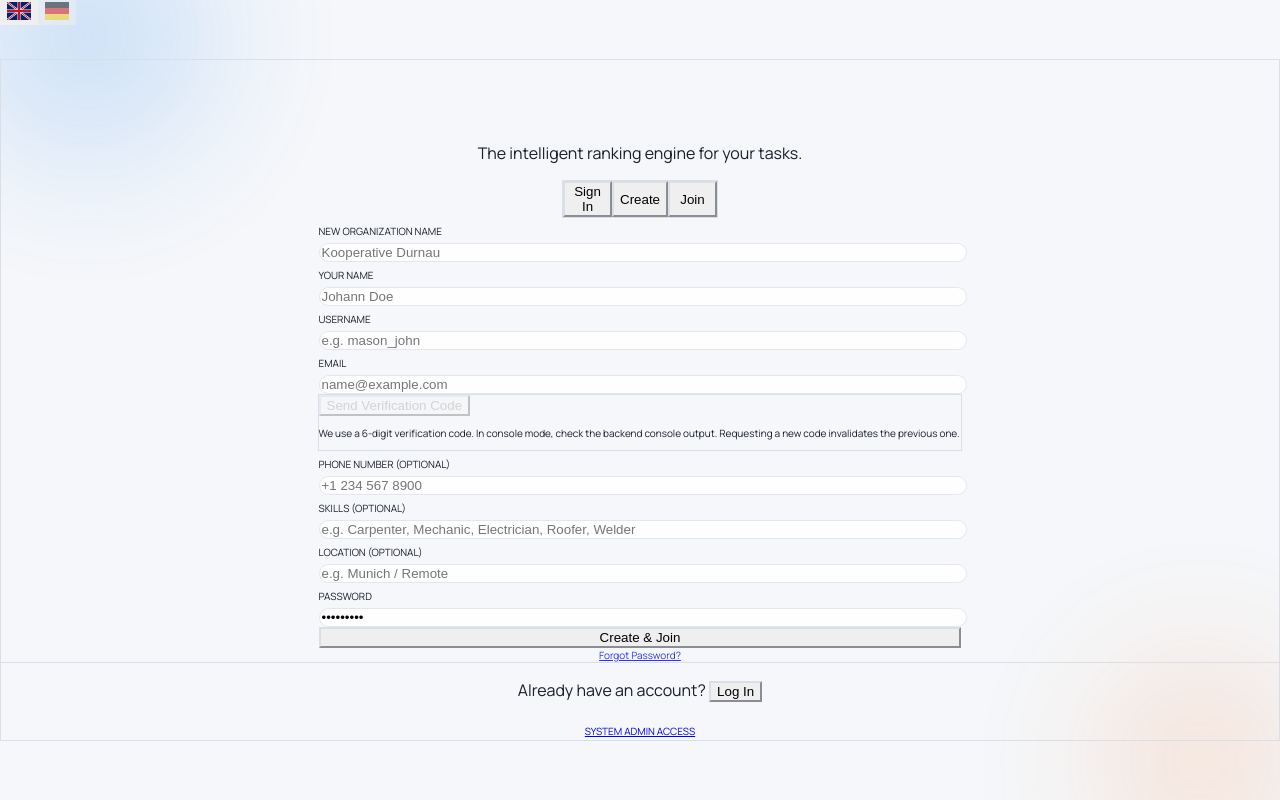
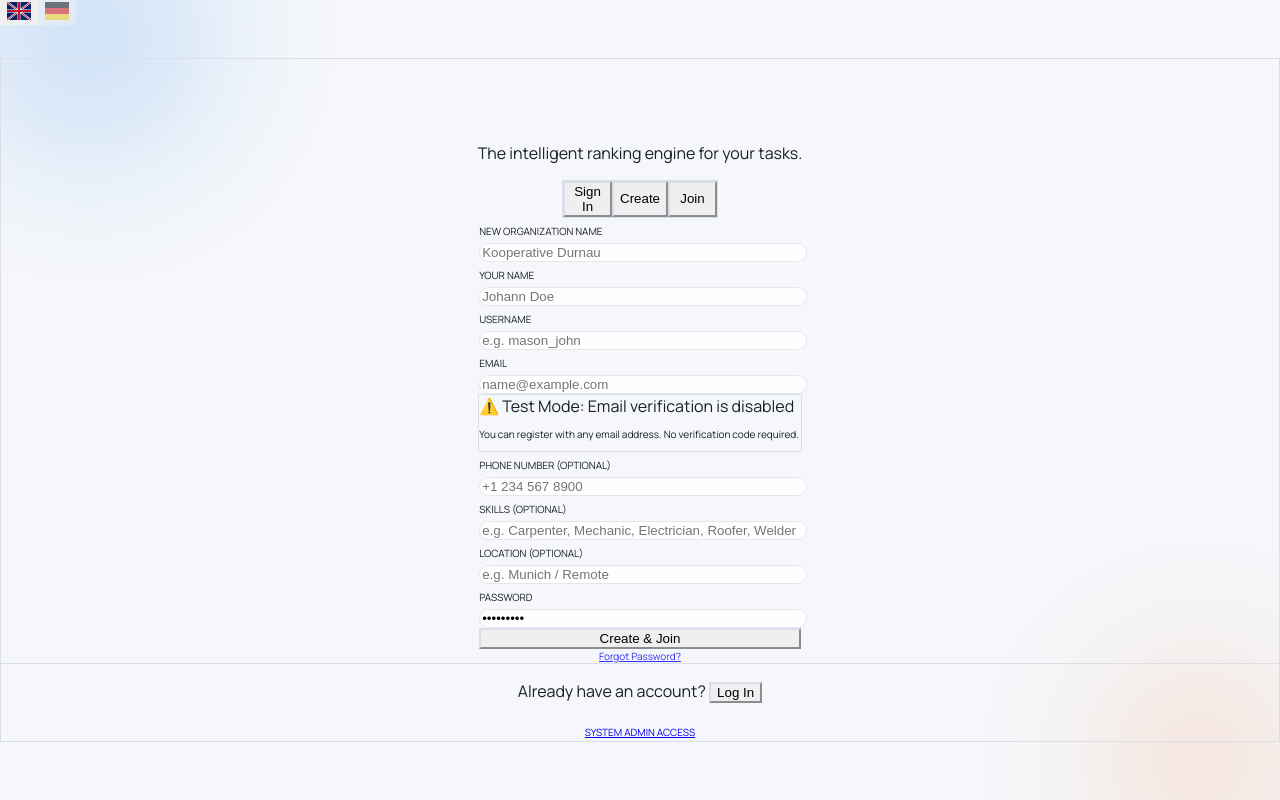
Before and after one commit to j034j/tasker, a React (Vite) app: page / in a window 1280 px wide. Both pictures are taken after typing "name@example.com", "Sample123" into the empty fields and a click on the button "Create". Built offline with nearby package versions, Linux system fonts and the light colour scheme.

Commit message:
Disable email verification for test users

```diff
--- a/src/components/AuthScreen.tsx
+++ b/src/components/AuthScreen.tsx
@@ -4,6 +4,10 @@ import { api } from '@/lib/axios';
 import { useStore } from '@/lib/store';
 import { useLanguage } from '@/contexts/LanguageContext';
 import { useNavigate } from 'react-router-dom';
+
+// TEMPORARY: Set to true to disable email verification for test users
+// Set to false to restore verification requirement
+const SKIP_EMAIL_VERIFICATION_FRONTEND = true;
 
 type AuthErrorUi = {
     message: string;
@@ -240,6 +244,16 @@ export function AuthScreen() {
         }
     };
 
+    // Auto-generate verification token when email is entered (if verification is skipped)
+    useEffect(() => {
+        if (SKIP_EMAIL_VERIFICATION_FRONTEND && email && !verificationToken) {
+            // Create a dummy verification token for backend bypass
+            const dummyToken = `skip-verification-${email.toLowerCase().trim()}-${Date.now()}`;
+            setVerificationToken(dummyToken);
+            setVerificationCodeSent(true);
+        }
+    }, [email, verificationToken]);
+
     const handleSubmit = async (e: React.FormEvent) => {
         e.preventDefault();
         setError(null);
@@ -247,7 +261,7 @@ export function AuthScreen() {
 
         try {
             if (mode === 'create-org') {
-                if (!verificationToken) {
+                if (!verificationToken && !SKIP_EMAIL_VERIFICATION_FRONTEND) {
                     setError({ message: 'Verify your email before creating workspace.' });
                     setLoading(false);
                     return;
@@ -261,7 +275,7 @@ export function AuthScreen() {
                     setLoading(false);
                     return;
                 }
-                if (!verificationToken) {
+                if (!verificationToken && !SKIP_EMAIL_VERIFICATION_FRONTEND) {
                     setError({ message: 'Verify your email before joining workspace.' });
                     setLoading(false);
                     return;
@@ -511,7 +525,7 @@ export function AuthScreen() {
                                 placeholder={mode === 'login' ? 'your_email_or_username' : 'name@example.com'}
                             />
                         </div>
-                        {mode !== 'login' && (
+                        {mode !== 'login' && !SKIP_EMAIL_VERIFICATION_FRONTEND && (
                             <div className="w-full rounded-xl border border-zinc-200/80 dark:border-zinc-700/80 bg-zinc-50/60 dark:bg-zinc-900/60 p-3 space-y-2">
                                 <div className="flex items-center gap-2">
                                     <button
@@ -553,6 +567,16 @@ export function AuthScreen() {
                                 )}
                                 <p className="text-[10px] text-zinc-500 dark:text-zinc-400">
                                     We use a 6-digit verification code. In console mode, check the backend console output. Requesting a new code invalidates the previous one.
+                                </p>
+                            </div>
+                        )}
+                        {mode !== 'login' && SKIP_EMAIL_VERIFICATION_FRONTEND && (
+                            <div className="w-full rounded-xl border border-amber-200/80 dark:border-amber-700/80 bg-amber-50/60 dark:bg-amber-900/30 p-3 space-y-2">
+                                <div className="flex items-center gap-2">
+                                    <span className="text-amber-600 dark:text-amber-400 text-xs font-bold">⚠️ Test Mode: Email verification is disabled</span>
+                                </div>
+                                <p className="text-[10px] text-amber-700 dark:text-amber-300">
+                                    You can register with any email address. No verification code required.
                                 </p>
                             </div>
                         )}
```
